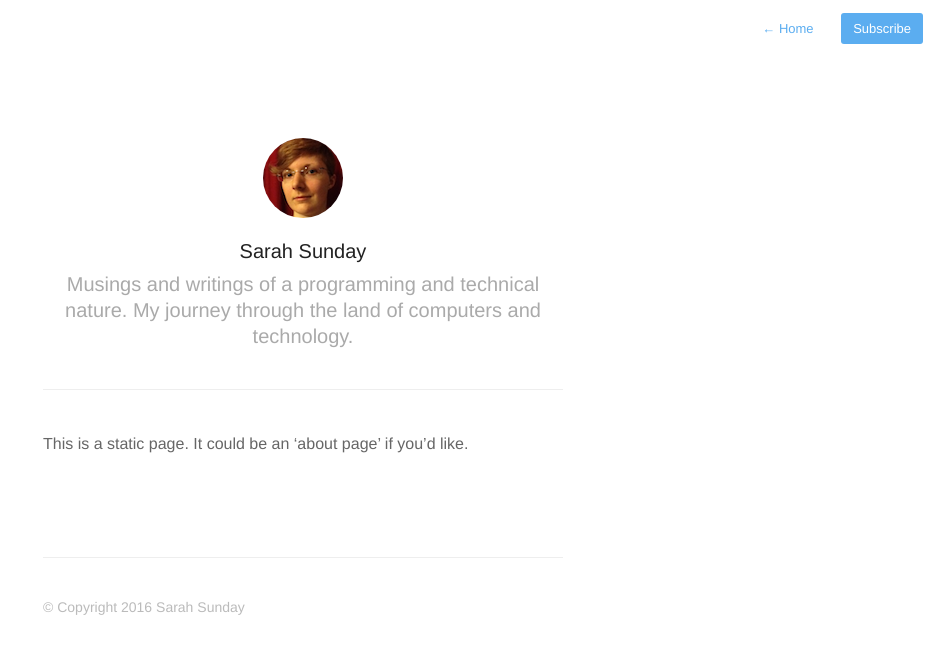
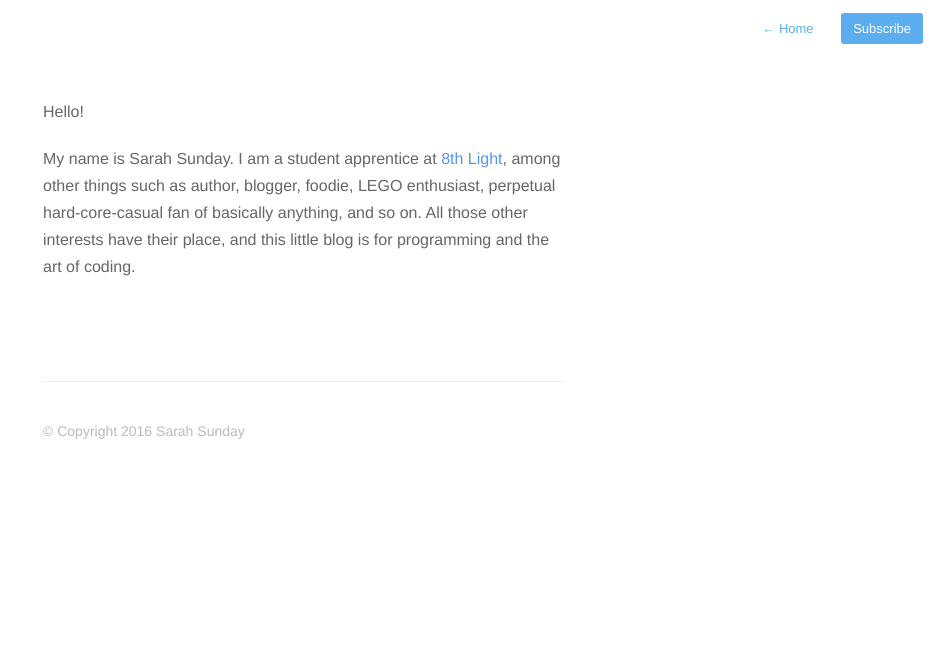
Before and after one commit to ssunday/ssunday.github.io, a Jekyll site: the page built from about.md, in a window 1280 px wide. Shown: the top 654 px of the page, without its empty margins (337-1280 px from the left). Built offline with Jekyll 4.4.1, drawn with Linux system fonts in a browser that asks for light colours; nearby versions of some CDN libraries; Markdown is read by kramdown in place of the engine named in the settings.

Commit message:
Added About and did some config stuff

```diff
--- a/_config.yml
+++ b/_config.yml
@@ -1,11 +1,11 @@
 name: Aka My Other Interest
-description: Musings and writings of a programming and technical nature. My journey through the land of computers and technology.
+description: I'm a aspiring software developer. This is a blog containing musings and writings of a programming and technical nature. My journey through the land of computers and technology.
 meta_description: "Musings and writings of a programming and technical nature."
 
-aboutPage: false
+aboutPage: true
 
 markdown: redcarpet
-highlighter: pygments
+highlighter: rouge
 
 paginate: 20
 baseurl: /
--- a/about.md
+++ b/about.md
@@ -1,9 +1,11 @@
 ---
-title: About
+title: About Me
 permalink: about/
-profile: true
+profile: false
 ---
 
-This is a static page. It could be an 'about page' if you'd like.
+Hello!
+
+My name is Sarah Sunday. I am a student apprentice at [8th Light](https://8thlight.com/), among other things such as author, blogger, foodie, LEGO enthusiast, perpetual hard-core-casual fan of basically anything, and so on. All those other interests have their place, and this little blog is for programming and the art of coding.
 
 {% include footer.html %}
```
Also changed, not shown: _drafts/2016-1-14-bowling-game-kata.markdown (+12 -4 lines).
